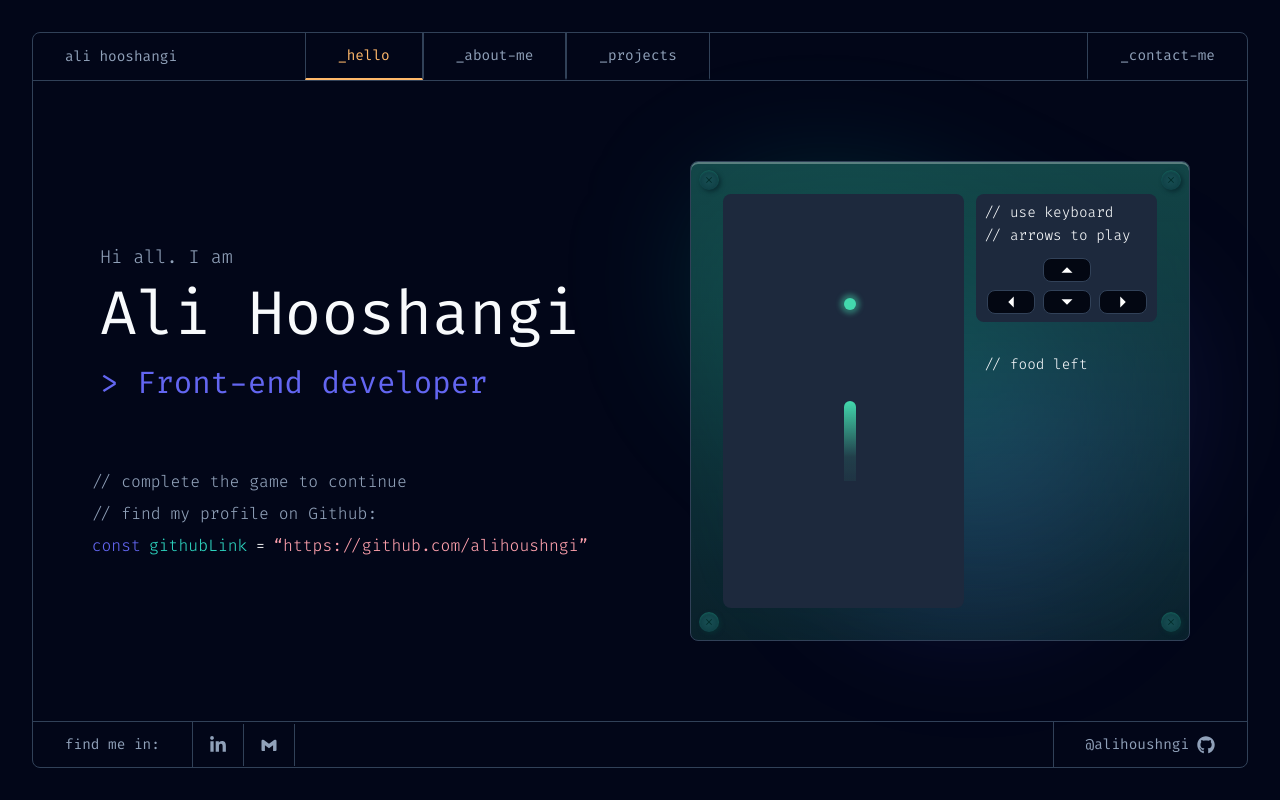
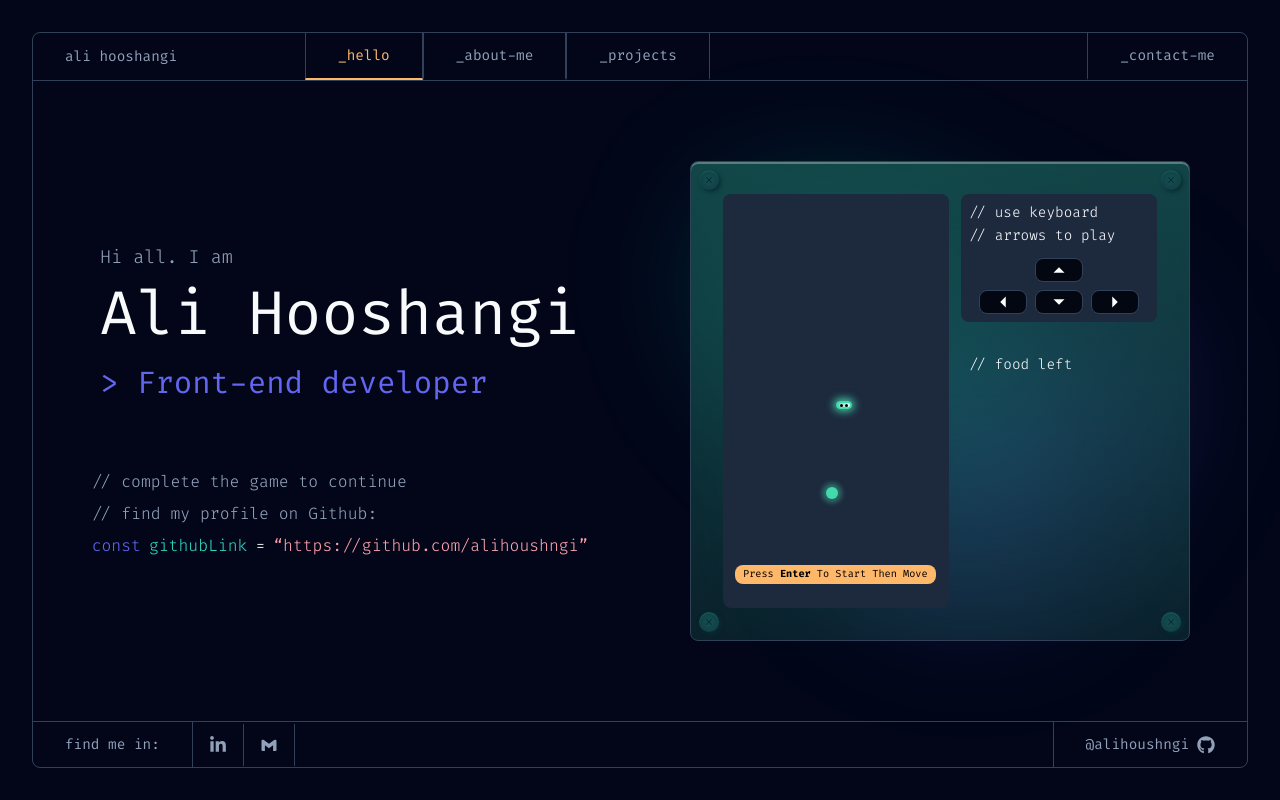
Before and after one commit to alihoushngi/Portfolio-V3, a Next.js app: page / in a window 1280 px wide. Built offline with nearby package versions, Linux system fonts and the light colour scheme.

Commit message:
Snake Game Done

```diff
--- a/src/components/ui/Main/components/SnakeGameBoard.tsx
+++ b/src/components/ui/Main/components/SnakeGameBoard.tsx
@@ -1,6 +1,7 @@
 "use client";
 
-import { useEffect, useState } from "react";
+import { useEffect, useRef, useState } from "react";
+import toast from "react-hot-toast";
 import {
   IoIosClose,
   IoMdArrowDropdown,
@@ -9,51 +10,213 @@ import {
   IoMdArrowDropup,
 } from "react-icons/io";
 
+type Direction = "UP" | "DOWN" | "LEFT" | "RIGHT" | null;
+
 const SnakeGameBoard = () => {
-  // check game is start or not
+  const gameBoardRef = useRef<HTMLDivElement>(null);
+
+  const [snakeFoodTrack, setSnakeFoodTrack] = useState(0);
   const [isStart, setIsStart] = useState<"true" | "false" | "pause">("false");
+  const [direction, setDirection] = useState<Direction>(null);
+  const [snake, setSnake] = useState<{ top: number; left: number }[]>([
+    { top: 100, left: 100 },
+  ]);
+  const [snakeFood, setSnakeFood] = useState<{ top: number; left: number }>({
+    top: 150,
+    left: 150,
+  });
+  const [gameMessage, setGameMessage] = useState<string | null>(null);
 
-  // how many don't eat snake food
+  // set initial pos
+  useEffect(() => {
+    if (gameBoardRef.current) {
+      const h = gameBoardRef.current.clientHeight;
+      const w = gameBoardRef.current.clientWidth;
+      setSnake([{ top: Math.floor(h / 2), left: Math.floor(w / 2) }]);
+      setSnakeFood({
+        top: Math.floor(Math.random() * (h - 30)) + 15,
+        left: Math.floor(Math.random() * (w - 30)) + 15,
+      });
+    }
+  }, []);
 
-  // handle keyboard keydown
+  // keyboard controls
   useEffect(() => {
-    const keyClickHandler = (e: KeyboardEvent) => {
-      console.log(e.key);
-      if ("Enter".includes(e.key)) {
+    const handleKey = (e: KeyboardEvent) => {
+      if (e.key === "Enter") {
         setIsStart("true");
       }
-
-      if ("Escape".includes(e.key)) {
+      if (e.key === "Escape") {
         setIsStart("pause");
       }
-
-      if (isStart === "false") {
-        if (
-          ["ArrowUp", "ArrowDown", "ArrowLeft", "ArrowRight"].includes(e.key)
-        ) {
-          console.log("کلید جهت‌نما زده شد:", e.key);
+      if (isStart === "true") {
+        switch (e.key) {
+          case "ArrowUp":
+            if (direction !== "DOWN") setDirection("UP");
+            break;
+          case "ArrowDown":
+            if (direction !== "UP") setDirection("DOWN");
+            break;
+          case "ArrowLeft":
+            if (direction !== "RIGHT") setDirection("LEFT");
+            break;
+          case "ArrowRight":
+            if (direction !== "LEFT") setDirection("RIGHT");
+            break;
         }
       }
     };
+    window.addEventListener("keydown", handleKey);
+    return () => window.removeEventListener("keydown", handleKey);
+  }, [isStart, direction]);
 
-    window.addEventListener("keydown", keyClickHandler);
+  // move snake loop
+  useEffect(() => {
+    if (isStart !== "true" || !direction) return;
 
-    return () => {
-      window.removeEventListener("keydown", keyClickHandler);
-    };
-  }, [isStart]);
+    const interval = setInterval(() => {
+      setSnake((prevSnake) => {
+        const head = prevSnake[0];
+        const newHead = { ...head };
+
+        if (direction === "UP") newHead.top -= 10;
+        if (direction === "DOWN") newHead.top += 10;
+        if (direction === "LEFT") newHead.left -= 10;
+        if (direction === "RIGHT") newHead.left += 10;
+
+        // check eat food first
+        const newSnake = [newHead, ...prevSnake];
+        if (
+          Math.abs(newHead.top - snakeFood.top) < 10 &&
+          Math.abs(newHead.left - snakeFood.left) < 10
+        ) {
+          if (gameBoardRef.current) {
+            setSnakeFoodTrack(snakeFoodTrack + 1);
+            setSnakeFood({
+              top: Math.floor(
+                Math.random() * (gameBoardRef.current.clientHeight - 30) + 15,
+              ),
+              left: Math.floor(
+                Math.random() * (gameBoardRef.current.clientWidth - 30) + 15,
+              ),
+            });
+          }
+          // don't remove tail -> snake grows
+        } else {
+          newSnake.pop(); // remove last segment -> move snake
+        }
+
+        // check collision with wall
+        if (
+          gameBoardRef.current &&
+          (newHead.top < 0 ||
+            newHead.left < 0 ||
+            newHead.top >= gameBoardRef.current.clientHeight - 10 ||
+            newHead.left >= gameBoardRef.current.clientWidth - 10)
+        ) {
+          setGameMessage("You burned out! You hit the wall.");
+          setSnake([{ top: 100, left: 100 }]);
+          setSnakeFood({ top: 100, left: 100 });
+          setSnakeFoodTrack(0);
+          setIsStart("false");
+          setDirection(null);
+          return prevSnake;
+        }
+
+        // check collision with self
+        if (
+          prevSnake.some(
+            (seg) => seg.top === newHead.top && seg.left === newHead.left,
+          )
+        ) {
+          setGameMessage("You burned! You ate yourself.");
+          setSnake([{ top: 100, left: 100 }]);
+          setSnakeFoodTrack(0);
+          setIsStart("false");
+          setDirection(null);
+          return prevSnake;
+        }
+
+        return newSnake;
+      });
+    }, 150);
+
+    return () => clearInterval(interval);
+  }, [direction, isStart, snakeFood, snakeFoodTrack]);
+
+  // Show toast when gameMessage changes
+  useEffect(() => {
+    if (gameMessage) {
+      toast.error(gameMessage);
+      const timer = setTimeout(() => setGameMessage(null), 2000); // Clear message after 2 seconds
+      return () => clearTimeout(timer);
+    }
+  }, [gameMessage]);
+
+  // ui button controls
+  const handleMove = (dir: Direction) => {
+    if (isStart === "true") {
+      if (dir === "UP" && direction !== "DOWN") setDirection("UP");
+      if (dir === "DOWN" && direction !== "UP") setDirection("DOWN");
+      if (dir === "LEFT" && direction !== "RIGHT") setDirection("LEFT");
+      if (dir === "RIGHT" && direction !== "LEFT") setDirection("RIGHT");
+    }
+  };
 
   return (
     <div className="flex justify-start items-start h-full gap-4 w-[500px] rounded-lg border border-Appearance-Slate-700 p-7 bg-glass-gradient bg-opacity-70 shadow-inner-white backdrop-blur-60 z-20 relative">
+      {/* corners */}
       <IoIosClose className="bg-teal-950 text-teal-950 text-4 bg-bolt-radial shadow-bolt p-1 rounded-full absolute top-3 left-3" />
       <IoIosClose className="bg-teal-950 text-teal-950 text-4 bg-bolt-radial shadow-bolt p-1 rounded-full absolute top-3 right-3" />
       <IoIosClose className="bg-teal-950 text-teal-950 text-4 bg-bolt-radial shadow-bolt p-1 rounded-full absolute bottom-3 left-3" />
       <IoIosClose className="bg-teal-950 text-teal-950 text-4 bg-bolt-radial shadow-bolt p-1 rounded-full absolute bottom-3 right-3" />
 
       {/* Snake Game Board */}
-      <div className="h-full bg-Appearance-Slate-800 rounded-lg w-2/3 relative">
-        <div className="w-4 h-4 bg-[#43d9ad] absolute top-1/4 left-1/2 rounded-full animate-bounce-halo" />
-        <div className="w-4 h-20 bg-snake-gradient absolute top-2/4 left-1/2 rounded-t-full" />
+      <div
+        className="h-full bg-Appearance-Slate-800 rounded-lg w-[250px] relative overflow-hidden"
+        ref={gameBoardRef}
+      >
+        {/* food */}
+        <div
+          className="w-4 h-4 bg-[#43d9ad] absolute rounded-full animate-bounce-halo"
+          style={{
+            top: `${snakeFood.top}px`,
+            left: `${snakeFood.left}px`,
+          }}
+        />
+        {/* snake */}
+        {snake.map((seg, idx) => (
+          <div
+            key={idx}
+            className={`absolute flex justify-center items-center transition-all duration-150 ${
+              idx === 0
+                ? "w-5 h-3 bg-gradient-to-r from-[#43D9AD] to-white rounded-full border-2 border-[#43D9AD] animate-headPulse"
+                : "w-4 h-3 bg-gradient-to-br from-[#43D9AD] to-[#1a7a5e] rounded-[50%] shadow-[0_0_4px_#1a7a5e] animate-snakeWave"
+            }`}
+            style={{
+              top: `${seg.top}px`,
+              left: `${seg.left}px`,
+              zIndex: idx === 0 ? 10 : 5,
+            }}
+          >
+            {idx === 0 && (
+              <div className="flex gap-[2px]">
+                <div className="w-[3px] h-[3px] bg-black rounded-full shadow-[0_0_2px_white]" />
+                <div className="w-[3px] h-[3px] bg-black rounded-full shadow-[0_0_2px_white]" />
+              </div>
+            )}
+          </div>
+        ))}
+        {isStart !== "true" && (
+          <div className="w-full bottom-6 absolute left-4">
+            <button
+              onClick={() => setIsStart("true")}
+              className="bg-Primary-Orange-300_Main text-[10px] rounded-lg px-3 py-1 text-black max-md:hidden"
+            >
+              Press <strong>Enter</strong> To Start Then Move
+            </button>
+          </div>
+        )}
       </div>
 
       {/* Snake Game hint */}
@@ -65,18 +228,37 @@ const SnakeGameBoard = () => {
           </div>
           <div className="mt-4 w-full flex flex-col justify-center items-center gap-3">
             <div className="flex w-full justify-center items-center">
-              <IoMdArrowDropup className="bg-gray-950 border border-Appearance-Slate-700 rounded-lg text-5 text-white w-9" />
+              <IoMdArrowDropup
+                onClick={() => handleMove("UP")}
+                className="cursor-pointer bg-gray-950 border border-Appearance-Slate-700 rounded-lg text-5 text-white w-9"
+              />
             </div>
             <div className="flex w-full justify-center items-center gap-3">
-              <IoMdArrowDropleft className="bg-gray-950 border border-Appearance-Slate-700 rounded-lg text-5 text-white w-9" />
-              <IoMdArrowDropdown className="bg-gray-950 border border-Appearance-Slate-700 rounded-lg text-5 text-white w-9" />
-              <IoMdArrowDropright className="bg-gray-950 border border-Appearance-Slate-700 rounded-lg text-5 text-white w-9" />
+              <IoMdArrowDropleft
+                onClick={() => handleMove("LEFT")}
+                className="cursor-pointer bg-gray-950 border border-Appearance-Slate-700 rounded-lg text-5 text-white w-9"
+              />
+              <IoMdArrowDropdown
+                onClick={() => handleMove("DOWN")}
+                className="cursor-pointer bg-gray-950 border border-Appearance-Slate-700 rounded-lg text-5 text-white w-9"
+              />
+              <IoMdArrowDropright
+                onClick={() => handleMove("RIGHT")}
+                className="cursor-pointer bg-gray-950 border border-Appearance-Slate-700 rounded-lg text-5 text-white w-9"
+              />
             </div>
           </div>
         </div>
-        <div className="flex flex-col justify-start items-start gap-1 flex-wrap text-1 text-Appearance-Slate-50 font-light mt-6 p-3">
+        <div className="flex flex-col justify-start items-start gap-1 w-full flex-wrap text-1 text-Appearance-Slate-50 font-light mt-6 p-3">
           <span>{"//"} food left</span>
-          <div></div>
+          <div className="flex gap-3 w-full flex-wrap mt-5">
+            {Array.from({ length: snakeFoodTrack }).map((_, idx) => (
+              <div
+                key={idx}
+                className="w-4 h-4 bg-[#43d9ad] rounded-full animate-bounce-halo"
+              />
+            ))}
+          </div>
         </div>
       </div>
     </div>
--- a/tailwind.config.js
+++ b/tailwind.config.js
@@ -166,9 +166,21 @@ module.exports = {
             boxShadow: "0 0 10px 8px #43d9ad33",
           },
         },
+        snakeWave: {
+          "0%": { transform: "scale(1)" },
+          "50%": { transform: "scale(1.1)" },
+          "100%": { transform: "scale(1)" },
+        },
+        headPulse: {
+          "0%": { boxShadow: "0 0 8px 2px #43d9ad" },
+          "50%": { boxShadow: "0 0 12px 4px #43d9ad" },
+          "100%": { boxShadow: "0 0 8px 2px #43d9ad" },
+        },
       },
       animation: {
         "bounce-halo": "bounce-halo 1.5s infinite",
+        snakeWave: "snakeWave 0.5s ease-in-out infinite",
+        headPulse: "headPulse 0.5s ease-in-out infinite",
       },
 
       backgroundImage: {
@@ -178,7 +190,7 @@ module.exports = {
           rgba(67, 217, 173, 0.13) 100%
         )`,
         "bolt-radial": `radial-gradient(circle, #164c51 15%, #0D3A40 100%)`,
-        "snake-gradient": `linear-gradient(180deg, #43D9AD 0%, #43D9AD20 70%, #43D9AD10 100%)`,
+        "snake-gradient": `linear-gradient(180deg, #43D9AD 30%, #43D9AD10 100%)`,
       },
 
       boxShadow: {
```
